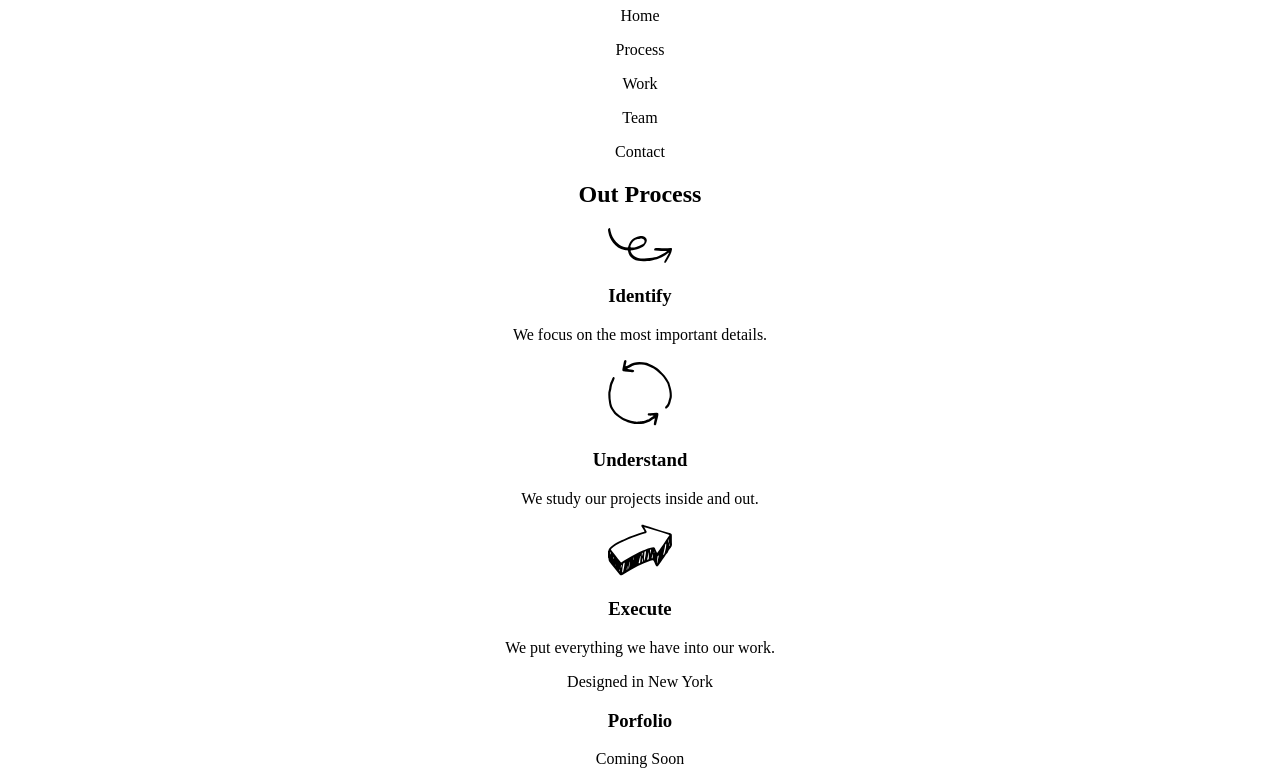
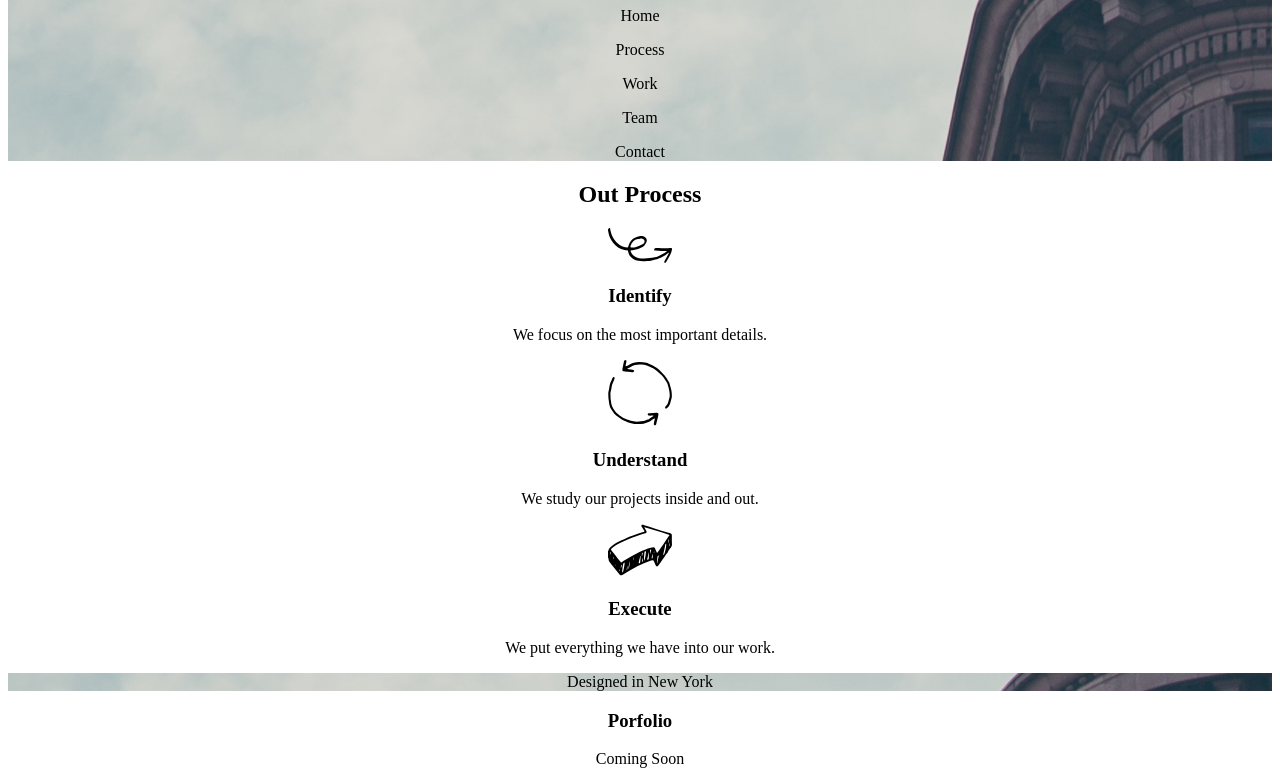
Before and after one commit to ca-jswartz/broadway, a plain HTML site: page index.html in a window 1280 px wide. Shown: the part 73-857 px from the top of the page. Drawn offline with Linux system fonts and the light colour scheme.

Commit message:
Added all images

```diff
--- a/index.html
+++ b/index.html
@@ -5,6 +5,7 @@
 	<link href="resources/css/styles.css" type="text/css" rel="stylesheet" />
 </head>
 <body>
+	<div class="hero">
 		<h1>Broadway Design</h1>
 		<nav>
 			<p>Home</p>
@@ -13,6 +14,7 @@
 			<p>Team</p>
 			<p>Contact</p>
 		</nav>
+	</div>
 	<h2>Out Process</h2>
 	<img src="resources/images/identify.svg" alt="squiggle" />
 	<h3>Identify</h3>
@@ -23,7 +25,9 @@
 	<img src="resources/images/execute.svg" alt="arrow" />
 	<h3>Execute</h3>
 	<p>We put everything we have into our work.</p>
+	<div class="location">
 		<p>Designed in New York</p>
+	</div>
 	<h3>Porfolio</h3>
 	<p>Coming Soon</p>
 	<h3>Team</h3>
--- a/resources/css/styles.css
+++ b/resources/css/styles.css
@@ -1,3 +1,11 @@
 * {
 	text-align: center;
 }
+
+.hero {
+	background-image: url('../images/the-flatiron-building.png');
+}
+
+.location {
+	background-image: url('../images/the-flatiron-building.png');
+}
```
Lines whose indentation alone changed are shown as unchanged.
